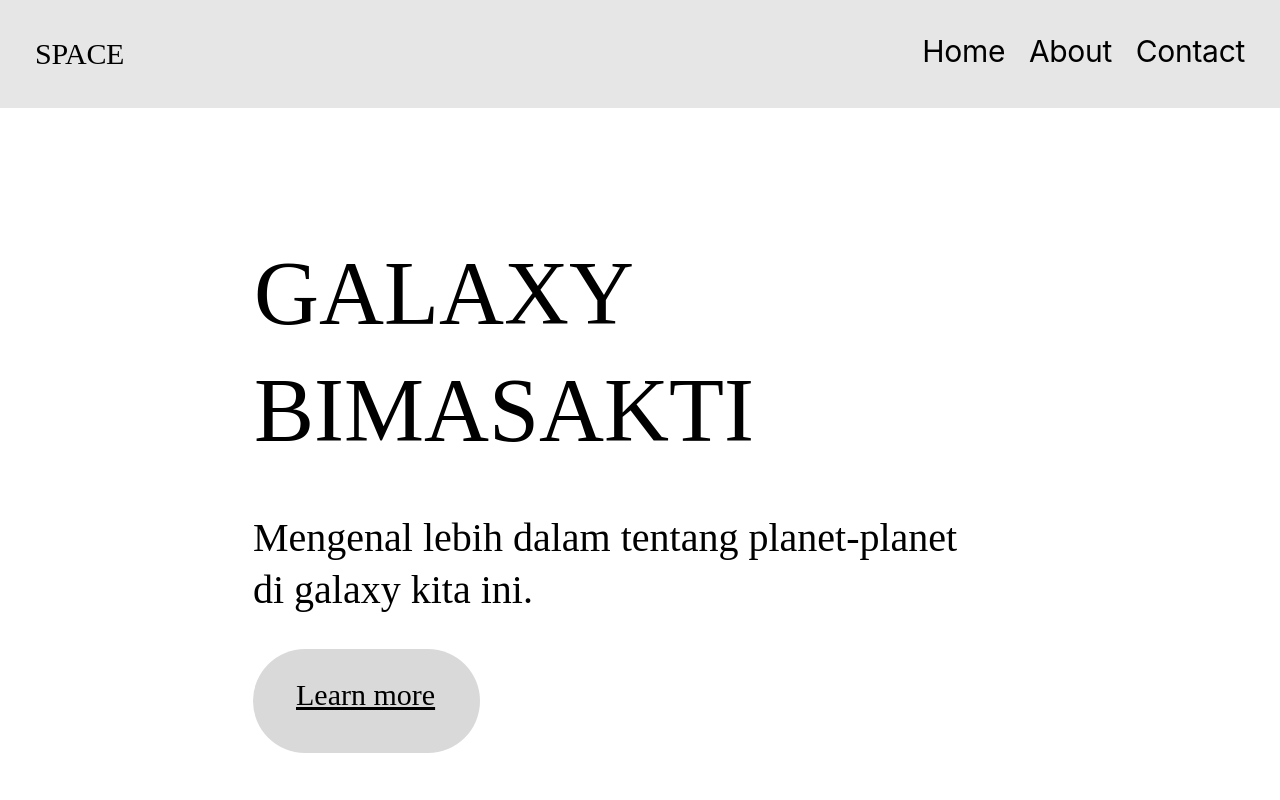
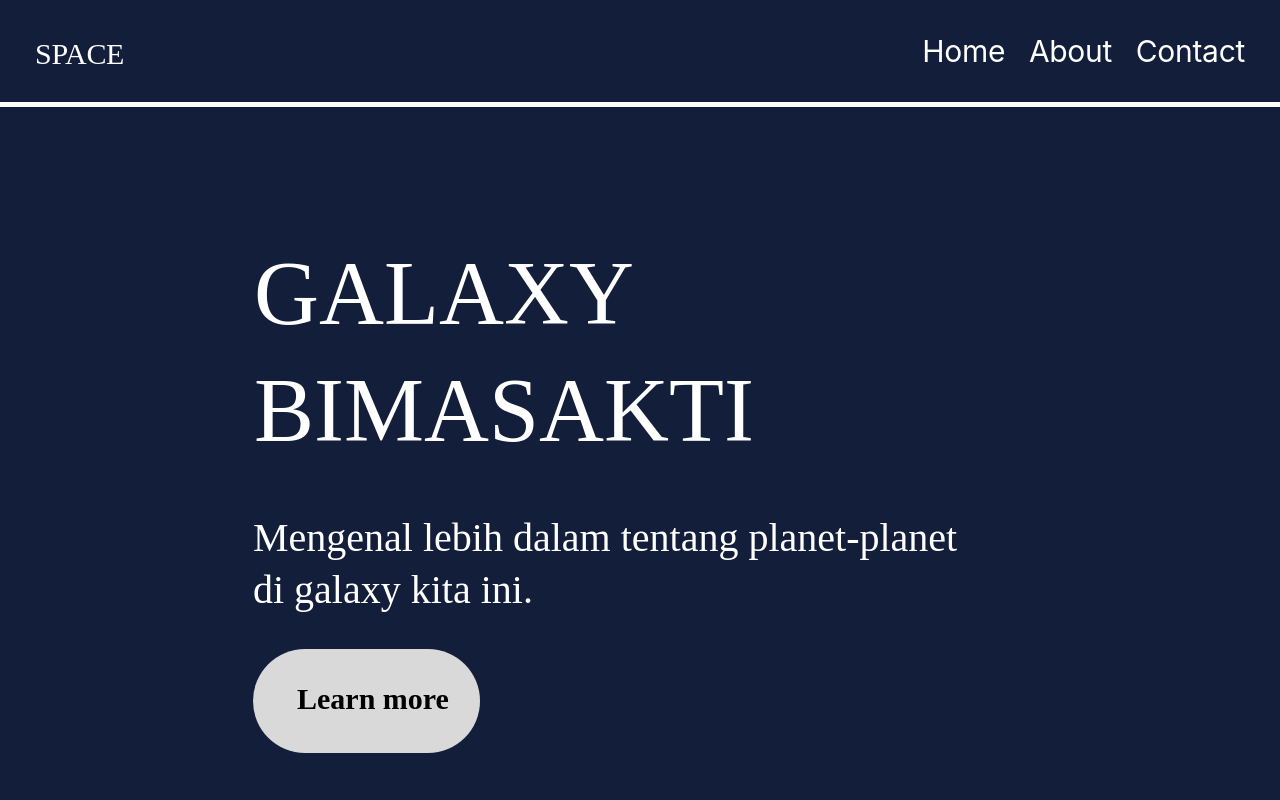
Before and after one commit to nurjavier8789/Solar_System, a plain HTML site: page index.html in a window 1280 px wide. Shown: the top 800 px of the page. Drawn offline with Linux system fonts and the light colour scheme.

Commit message:
update assets

```diff
--- a/assets/styles.css
+++ b/assets/styles.css
@@ -1,7 +1,6 @@
 body {
     margin: 0;
-    background: #fff;
-    /* font-family: Google Sans; */
+    background: #131E3A;
     color: white;
     height: 100%;
 }
@@ -34,16 +33,17 @@ body {
     position: absolute;
     width: 165px;
     height: 45px;
-    left: 43px;
-    top: 26px;
+    left: 44px;
+    top: 30px;
 
     font-family: 'IBM Plex Sans Condensed';
     font-style: normal;
-    font-weight: 400;
+    font-weight: 700;
     font-size: 30px;
     line-height: 39px;
 
     color: #000000;
+    text-decoration: none;
 }
 
 .container p {
@@ -51,7 +51,7 @@ body {
     padding-top: 14px;
     padding-bottom: 14px;
     padding-left: 10px;
-    color: black;
+    color: #ffffff;
     letter-spacing: -0.3;
 
     font-family: 'Monoton';
@@ -62,10 +62,18 @@ body {
 }
 
 header {
-    background: rgb(230, 230, 230);
+    background: #131E3A;
     position: fixed;
     width: 100%;
     z-index: 1;
+}
+
+.linenav {
+    position: absolute;
+    width: 100%;
+    height: 5px;
+    background-color: #ffffff;
+    top: 102px;
 }
 
 nav {
@@ -88,7 +96,7 @@ nav li {
 }
 
 nav a {
-    color: #000;
+    color: #ffffff;
     text-decoration: none;
 
     font-family: 'Inter';
@@ -99,7 +107,7 @@ nav a {
 }
 
 nav a:hover {
-    color: #000;
+    color: #ffffff;
     text-decoration: underline;
 }
 
@@ -133,7 +141,7 @@ nav a:hover {
     font-size: 90px;
     line-height: 117px;
 
-    color: #000000;
+    color: #ffffff;
 }
 
 .subtitle {
@@ -149,7 +157,7 @@ nav a:hover {
     font-size: 40px;
     line-height: 52px;
 
-    color: #000000;
+    color: #ffffff;
 }
 
 .tim {
@@ -165,7 +173,7 @@ font-weight: 400;
 font-size: 90px;
 line-height: 117px;
 
-color: #000000;
+color: #ffffff;
 
 text-shadow: 0px 4px 4px rgba(0, 0, 0, 0.25);
 }
@@ -183,7 +191,7 @@ font-weight: 400;
 font-size: 90px;
 line-height: 140px;
 
-color: #000000;
+color: #ffffff;
 
 text-shadow: 0px 4px 4px rgba(0, 0, 0, 0.25);
 }
--- a/index.html
+++ b/index.html
@@ -19,6 +19,7 @@
                 </ul>
             </nav>
         </div>
+        <div class="linenav"></div>
     </header>
 
     <body>
```
